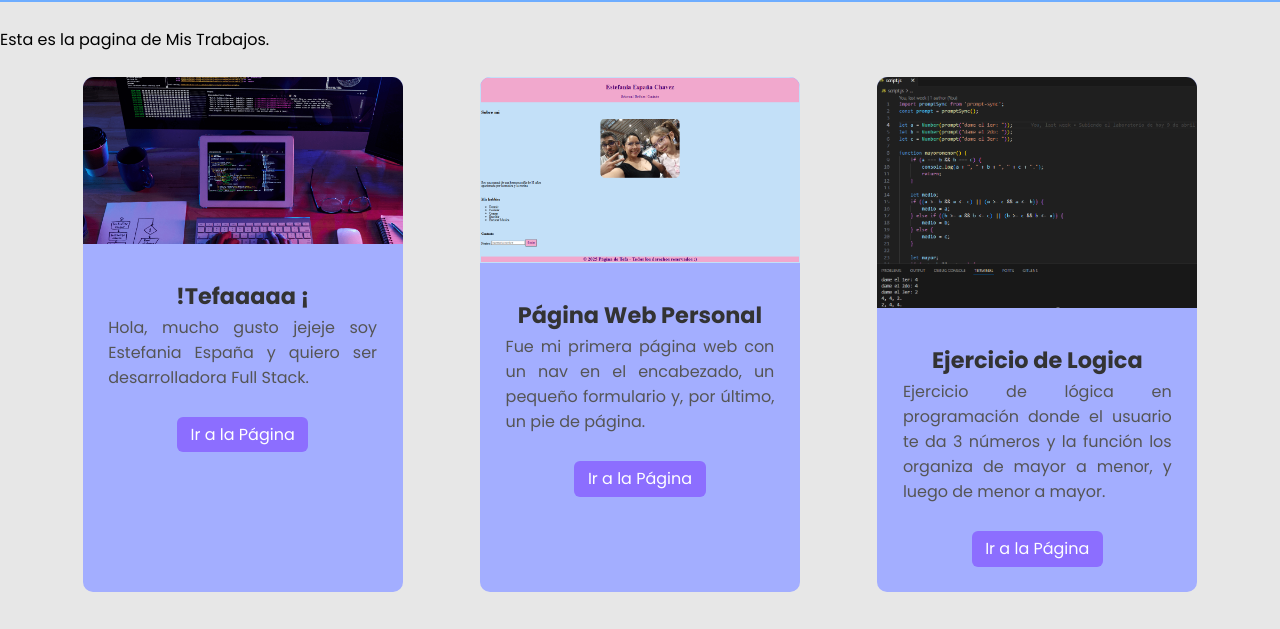
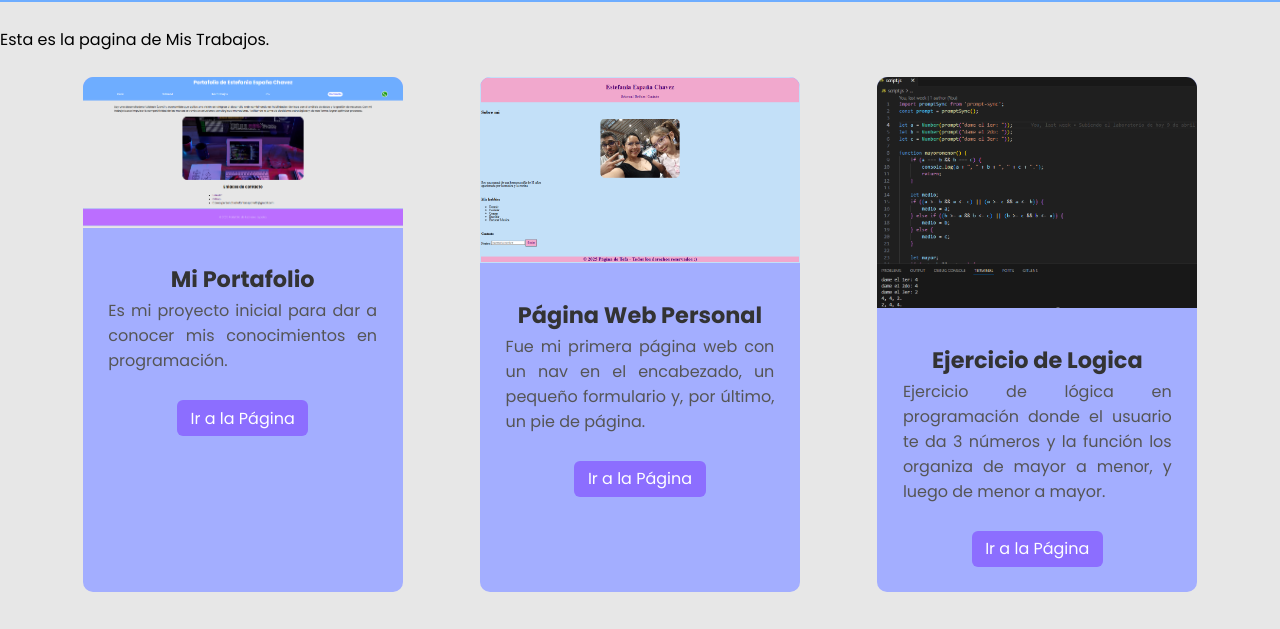
Before and after one commit to TefaEspana/MiPortafolio, a plain HTML site: page Portafolio_Estefania_Espana/paginas/misTrabajos.html in a window 1280 px wide. Shown: the part 152-781 px from the top of the page. Drawn offline with Linux system fonts and the light colour scheme; a web font is replaced by a local one.

Commit message:
subir enlace de mi portafolio a pag mis trabajos

```diff
--- a/Portafolio_Estefania_Espana/paginas/misTrabajos.html
+++ b/Portafolio_Estefania_Espana/paginas/misTrabajos.html
@@ -37,15 +37,15 @@
     <br>
     <div class="contenedor_cards">
         <div class="card" style="width: 20rem;background-color: #a3aeff;">
-            <img src="../img/desarrollo-web.png" class="card-img-top" alt="...">
+            <img src="../img/portafolio.png" class="card-img-top" alt="...">
             <div class="card-body">
-                <h5 class="card-title" style="text-align: center;">!Tefaaaaa ¡</h5>
+                <h5 class="card-title" style="text-align: center;">Mi Portafolio</h5>
                 <div class="card-text" style="text-align: justify;">
-                    <p>Hola, mucho gusto jejeje soy Estefania España y quiero ser desarrolladora Full Stack. </p>
+                    <p>Es mi proyecto inicial para dar a conocer mis conocimientos en programación.</p>
                     <br>
                 </div>
                 <div class="card_btn">
-                    <a href="#" class="btn btn-primary"
+                    <a href="https://github.com/TefaEspana/MiPortafolio" class="btn btn-primary"
                         style="background-color: #8c6eff; color: #ffffff;"> Ir a la Página</a>
                 </div>
             </div>
```
Also changed, not shown: Portafolio_Estefania_Espana/img/portafolio.png (added).
